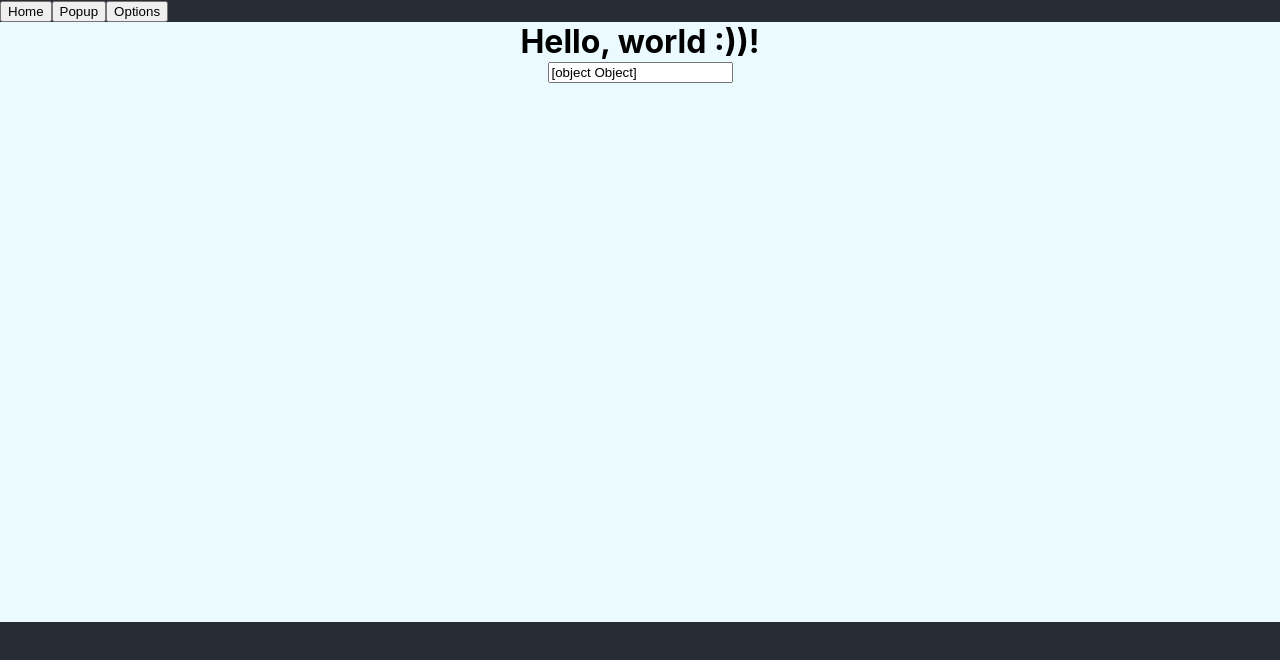
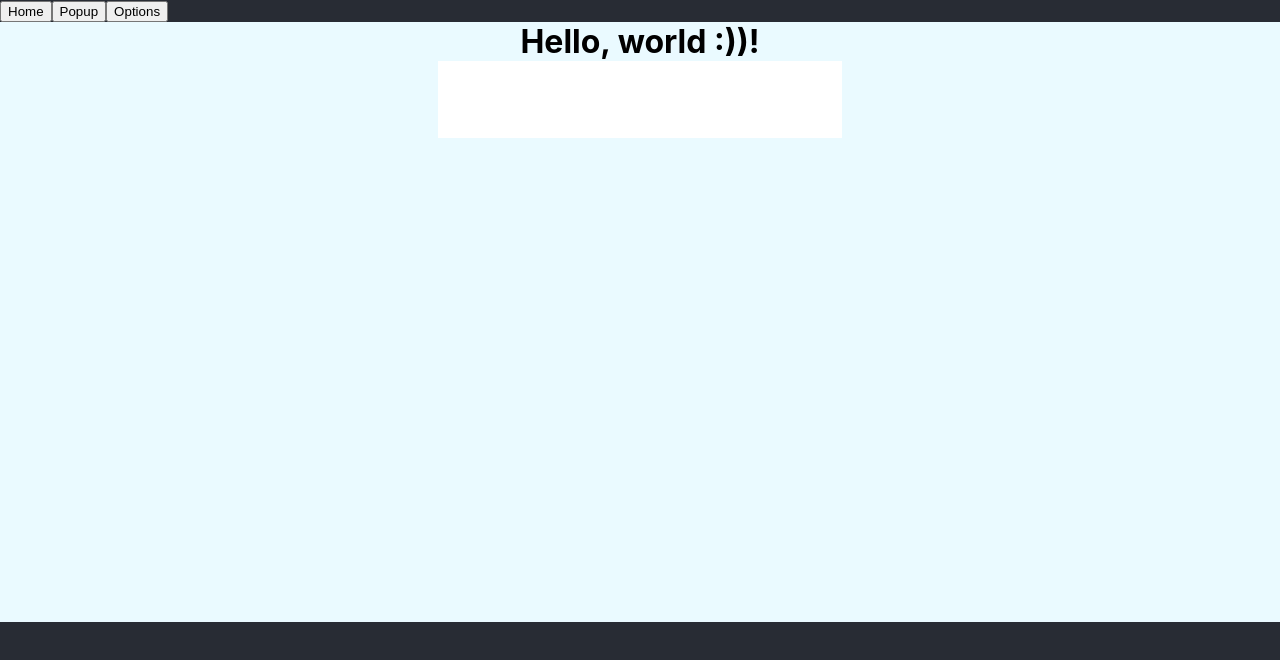
Before and after one commit to porto-o/Chrome-extension, a React (Create React App) app: page /popup in a window 1280 px wide. Shown: the top 660 px of the page. Built offline with nearby package versions, Linux system fonts and the light colour scheme.

Commit message:
fix, add css

```diff
--- /dev/null
+++ b/src/components/TaskItem/TaskItem.css
@@ -0,0 +1,12 @@
+input {
+    width: 400px;
+    height: 75px;
+    margin-left: 10px;
+    margin-right: 10px;
+    border: none;
+    font-size: medium;
+    font-family:'Lucida Sans', 'Lucida Sans Regular', 'Lucida Grande', 'Lucida Sans Unicode', Geneva, Verdana, sans-serif;
+}
+input:focus {
+    outline: 1px solid lightblue;
+}
--- a/src/components/TaskItem/TaskItem.js
+++ b/src/components/TaskItem/TaskItem.js
@@ -1,4 +1,5 @@
 import React from 'react';
+import './TaskItem.css';
 
 const prefix = 'task';
 class TaskItem extends React.Component {
@@ -8,7 +9,7 @@ class TaskItem extends React.Component {
         if (chrome.storage) {
             this.state = { taskinfo: '' };
             chrome.storage.local.get(key, res => {
-                let task = res || '';
+                let task = res[key] || '';
                 this.setState({ taskinfo: task });
             });
         }
```
Also changed, not shown: public/manifest.json.
